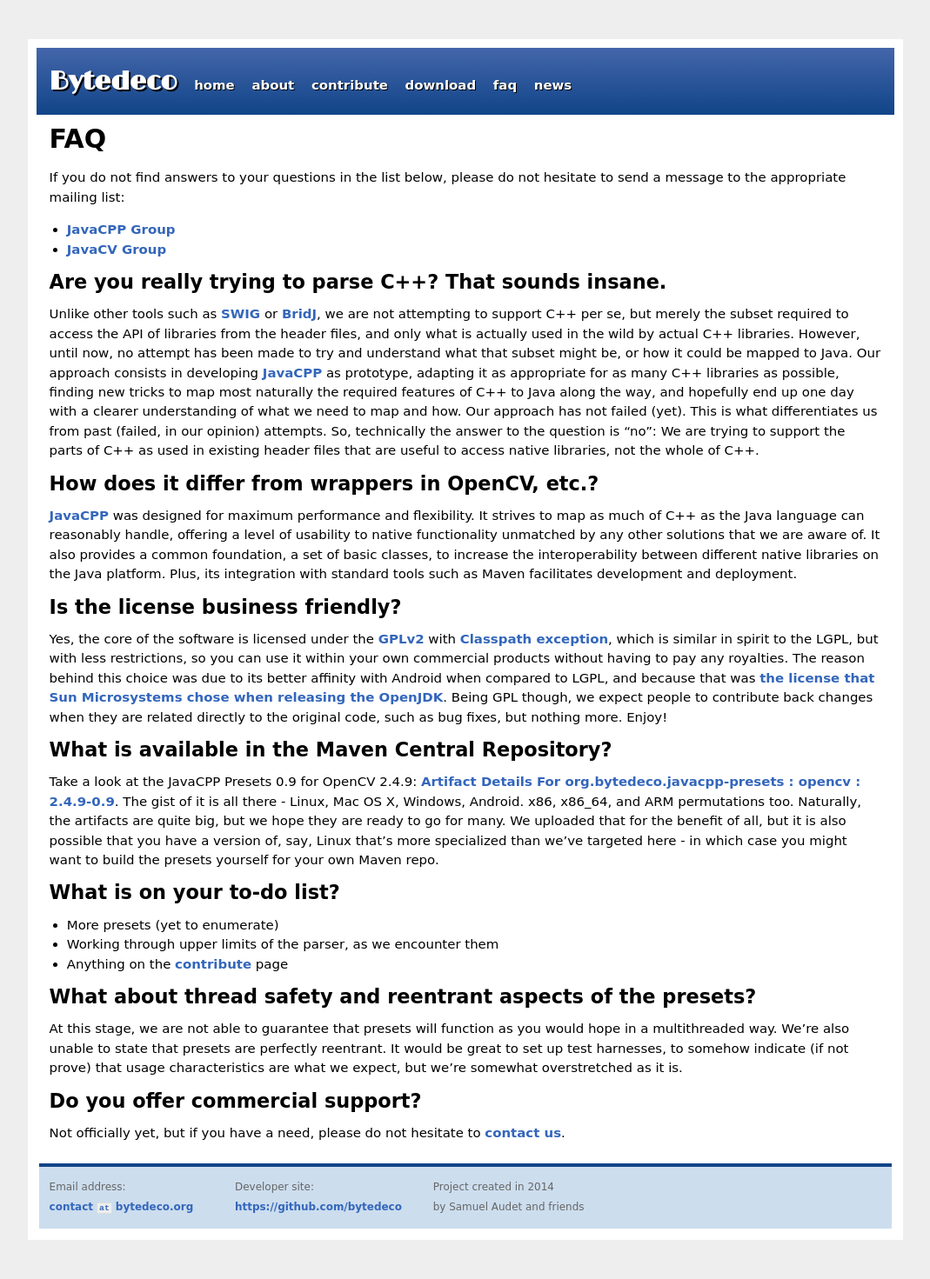
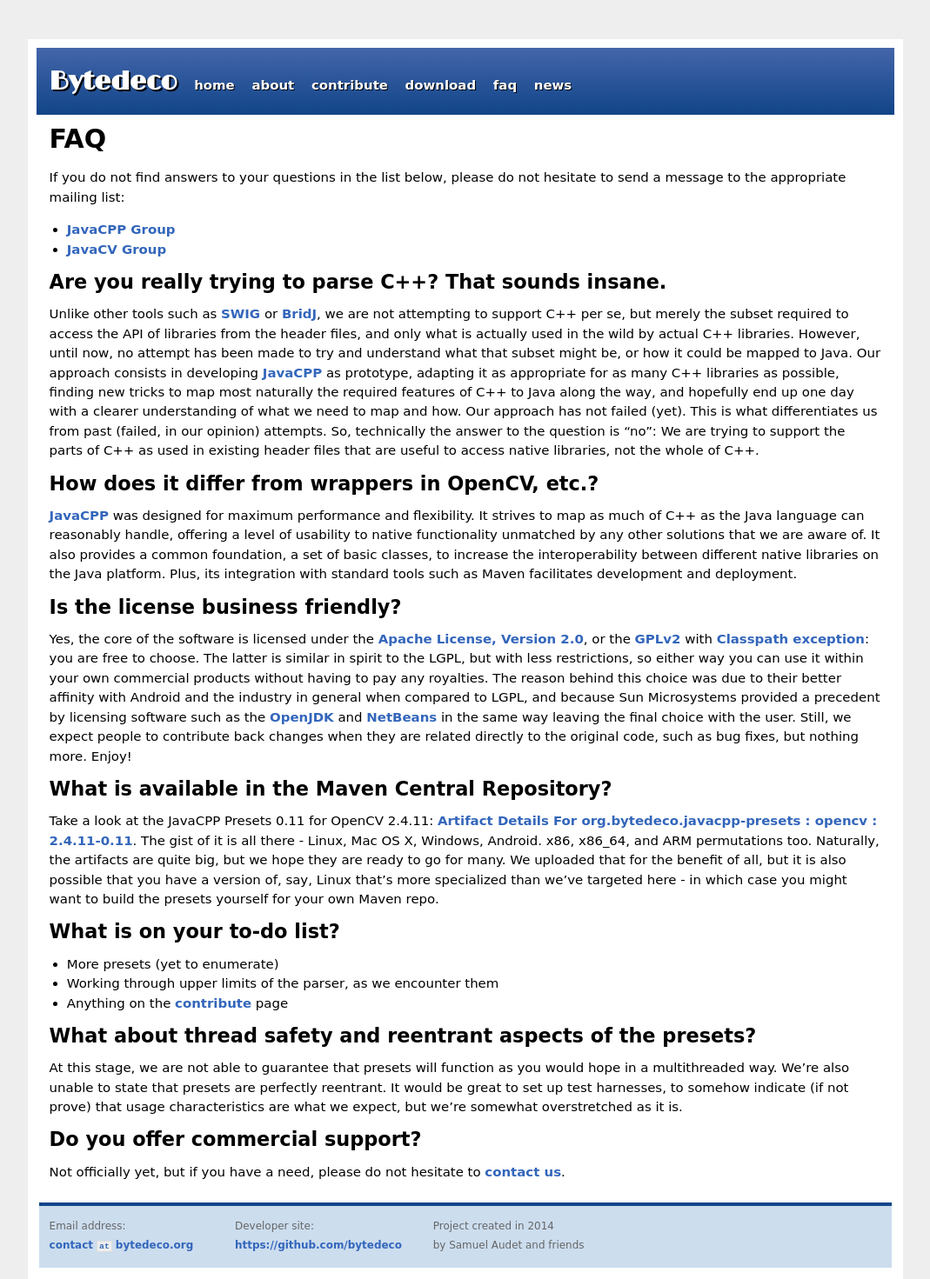
Before and after one commit to bytedeco/bytedeco.github.io, a Jekyll site: the page built from faq/index.md, in a window 1280 px wide. Shown: the whole page at 87% size, without its empty margins (105-1174 px from the left). Built offline with Jekyll 4.4.1, drawn with Linux system fonts in a browser that asks for light colours; Markdown is read by kramdown in place of the engine named in the settings; before the commit the page ends 1426 px from its top, so only the background shows below that.

Commit message:
Offer the Apache License, Version 2.0, as a new choice of license, in addition to the GPLv2 with Classpath exception

```diff
--- a/faq/index.md
+++ b/faq/index.md
@@ -24,12 +24,12 @@ How does it differ from wrappers in OpenCV, etc.?
 
 Is the license business friendly?
 ---------------------------------
-Yes, the core of the software is licensed under the [GPLv2](http://www.gnu.org/licenses/gpl-2.0.html) with [Classpath exception](http://www.gnu.org/software/classpath/license.html), which is similar in spirit to the LGPL, but with less restrictions, so you can use it within your own commercial products without having to pay any royalties. The reason behind this choice was due to its better affinity with Android when compared to LGPL, and because that was [the license that Sun Microsystems chose when releasing the OpenJDK](http://openjdk.java.net/legal/gplv2+ce.html). Being GPL though, we expect people to contribute back changes when they are related directly to the original code, such as bug fixes, but nothing more. Enjoy!
+Yes, the core of the software is licensed under the [Apache License, Version 2.0](http://www.apache.org/licenses/LICENSE-2.0), or the [GPLv2](http://www.gnu.org/licenses/gpl-2.0.html) with [Classpath exception](http://www.gnu.org/software/classpath/license.html): you are free to choose. The latter is similar in spirit to the LGPL, but with less restrictions, so either way you can use it within your own commercial products without having to pay any royalties. The reason behind this choice was due to their better affinity with Android and the industry in general when compared to LGPL, and because Sun Microsystems provided a precedent by licensing software such as the [OpenJDK](http://openjdk.java.net/legal/gplv2+ce.html) and [NetBeans](https://netbeans.org/cddl-gplv2.html) in the same way leaving the final choice with the user. Still, we expect people to contribute back changes when they are related directly to the original code, such as bug fixes, but nothing more. Enjoy!
 
 
 What is available in the Maven Central Repository?
 --------------------------------------------------
-Take a look at the JavaCPP Presets 0.9 for OpenCV 2.4.9: [Artifact Details For org.bytedeco.javacpp-presets : opencv : 2.4.9-0.9](http://search.maven.org/#artifactdetails|org.bytedeco.javacpp-presets|opencv|2.4.9-0.9|jar). The gist of it is all there - Linux, Mac OS X, Windows, Android. x86, x86_64, and ARM permutations too. Naturally, the artifacts are quite big, but we hope they are ready to go for many. We uploaded that for the benefit of all, but it is also possible that you have a version of, say, Linux that's more specialized than we've targeted here - in which case you might want to build the presets yourself for your own Maven repo.
+Take a look at the JavaCPP Presets 0.11 for OpenCV 2.4.11: [Artifact Details For org.bytedeco.javacpp-presets : opencv : 2.4.11-0.11](http://search.maven.org/#artifactdetails|org.bytedeco.javacpp-presets|opencv|2.4.11-0.11|jar). The gist of it is all there - Linux, Mac OS X, Windows, Android. x86, x86_64, and ARM permutations too. Naturally, the artifacts are quite big, but we hope they are ready to go for many. We uploaded that for the benefit of all, but it is also possible that you have a version of, say, Linux that's more specialized than we've targeted here - in which case you might want to build the presets yourself for your own Maven repo.
 
 
 What is on your to-do list?
```
